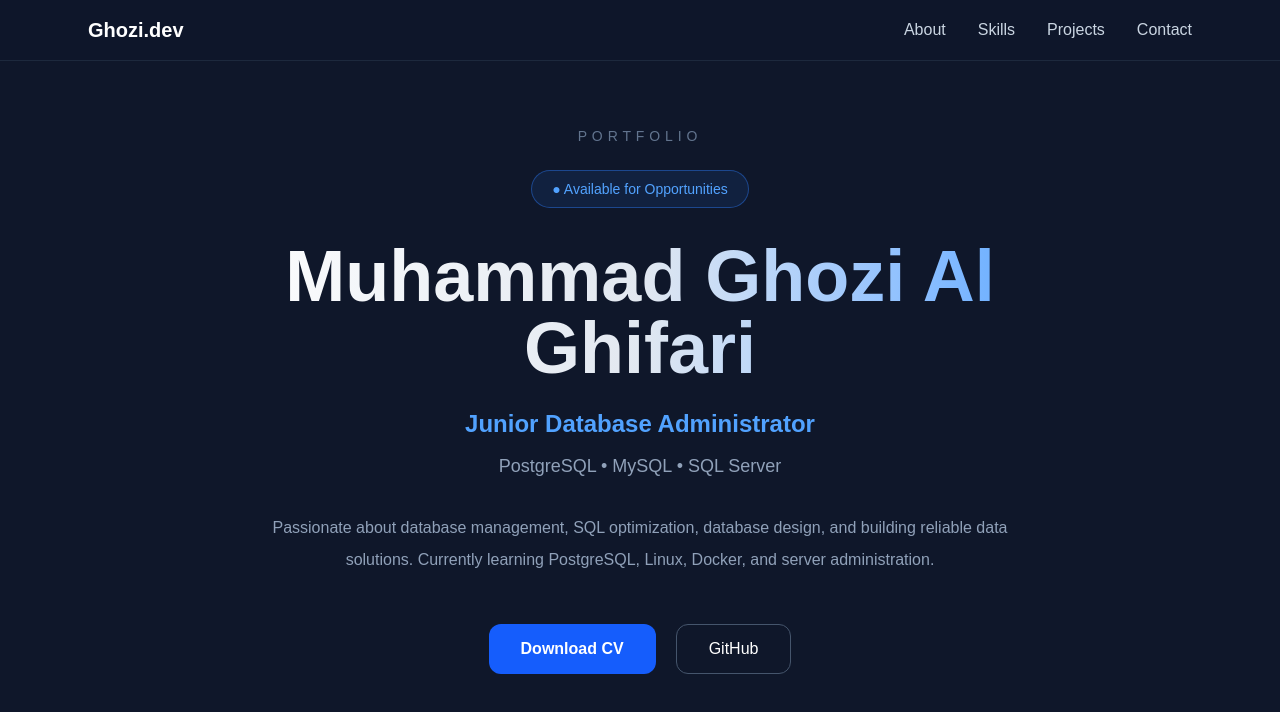
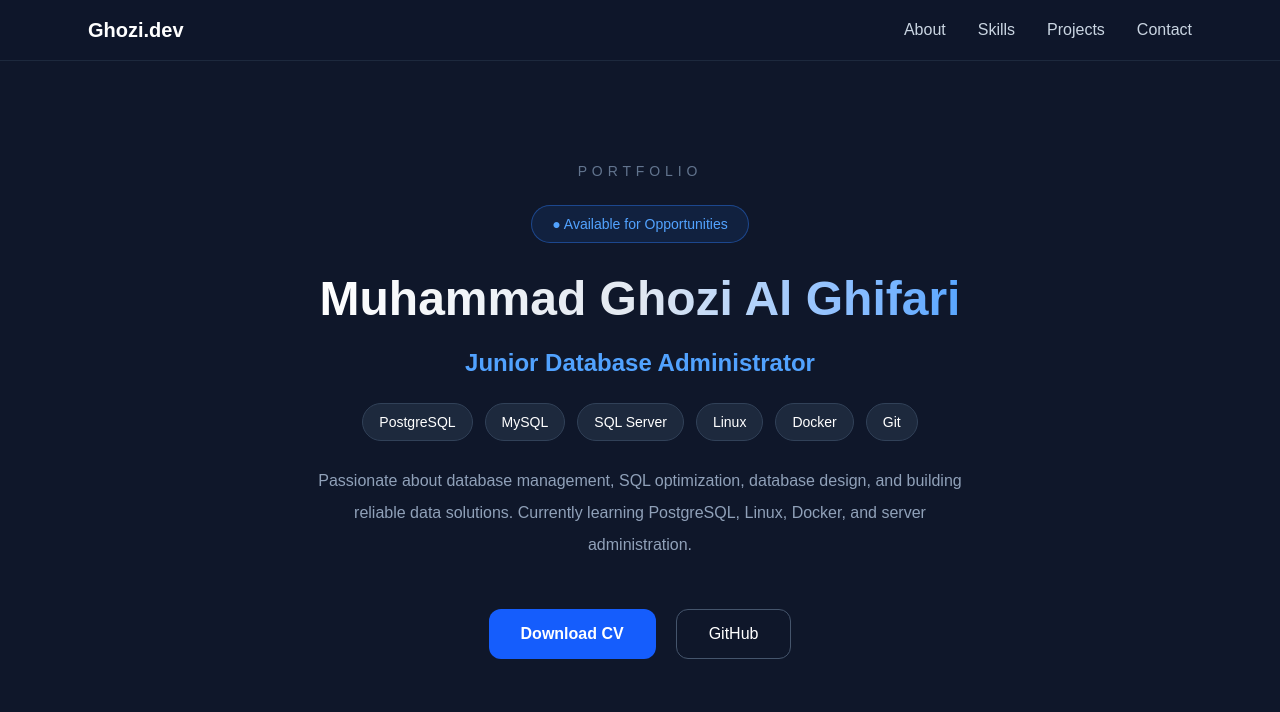
Before and after one commit to Ghozi1/portfolio, a Next.js app: page / in a window 1280 px wide. Shown: the top 712 px of the page. Built offline with nearby package versions, Linux system fonts and the light colour scheme.

Commit message:
Merapihkan dan menambahkn beberapa fungsi yang terlihat berantakan

```diff
--- a/components/Hero.tsx
+++ b/components/Hero.tsx
@@ -1,6 +1,6 @@
 export default function Hero() {
   return (
-    <section className="min-h-screen bg-[#0F172A] text-white flex items-center justify-center px-6">
+    <section className="min-h-screen pt-5 bg-[#0F172A] text-white flex items-center justify-center px-6">
 
       <div className="max-w-4xl text-center">
 
@@ -12,7 +12,7 @@ export default function Hero() {
           ● Available for Opportunities
         </div>
 
-        <h1 className="mt-8 text-6xl md:text-7xl font-extrabold bg-gradient-to-r from-white via-slate-200 to-blue-400 bg-clip-text text-transparent">
+        <h1 className="mt-8 text-4xl md:text-5xl font-extrabold bg-gradient-to-r from-white via-slate-200 to-blue-400 bg-clip-text text-transparent">
           Muhammad Ghozi Al Ghifari
         </h1>
 
@@ -20,11 +20,33 @@ export default function Hero() {
           Junior Database Administrator
         </h2>
 
-        <p className="mt-3 text-lg text-slate-400">
-          PostgreSQL • MySQL • SQL Server
-        </p>
+        <div className="mt-6 flex flex-wrap justify-center gap-3">
+            <span className="rounded-full bg-slate-800 px-4 py-2 text-sm border border-slate-700">
+                PostgreSQL
+            </span>
 
-        <p className="mx-auto mt-8 max-w-3xl leading-8 text-slate-400">
+            <span className="rounded-full bg-slate-800 px-4 py-2 text-sm border border-slate-700">
+                MySQL
+            </span>
+
+            <span className="rounded-full bg-slate-800 px-4 py-2 text-sm border border-slate-700">
+                SQL Server
+            </span>
+
+            <span className="rounded-full bg-slate-800 px-4 py-2 text-sm border border-slate-700">
+                Linux
+            </span>
+
+            <span className="rounded-full bg-slate-800 px-4 py-2 text-sm border border-slate-700">
+                Docker
+            </span>
+
+            <span className="rounded-full bg-slate-800 px-4 py-2 text-sm border border-slate-700">
+                Git
+            </span>
+        </div>
+
+        <p className="mx-auto mt-6 max-w-2xl leading-8 text-slate-400">
           Passionate about database management,
           SQL optimization, database design,
           and building reliable data solutions.
```
